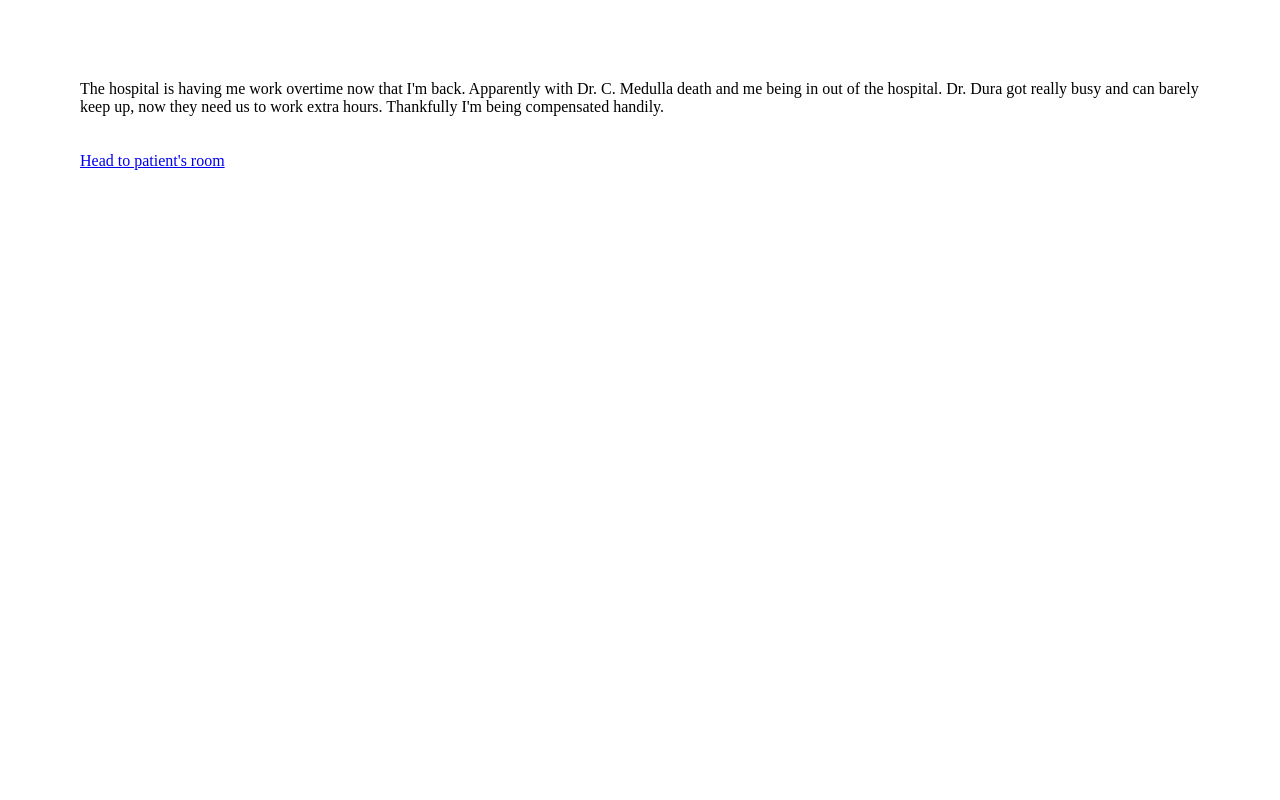
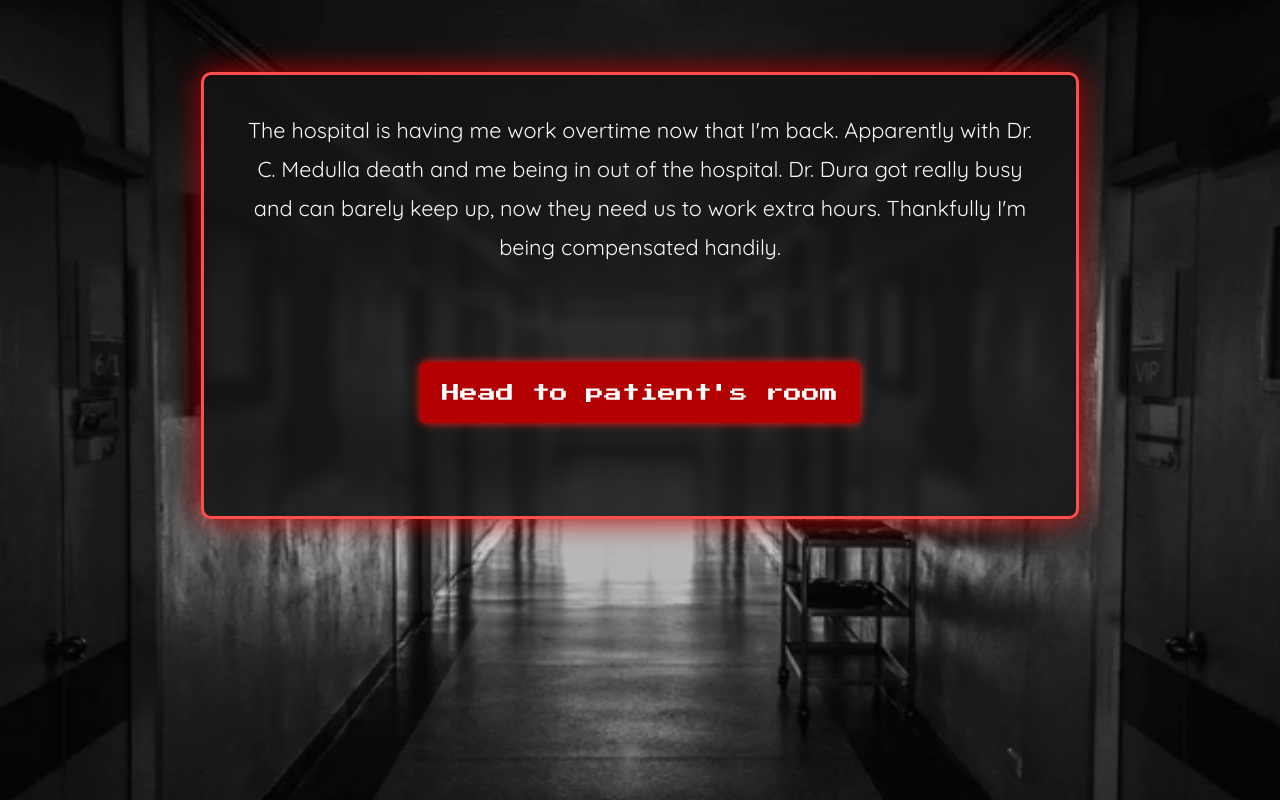
Before and after one commit to xshge/NewArcade, a plain HTML site: page seniorDoc_4.html in a window 1280 px wide. Drawn offline with Linux system fonts and the light colour scheme.

Commit message:
Update seniorDoc_4.html

```diff
--- a/seniorDoc_4.html
+++ b/seniorDoc_4.html
@@ -5,12 +5,147 @@
       type="image/png"
       href="favicon.png">
 <title>game</title>
-<style>
-	body {
-		margin:40px;
-		padding:40px;
-	}
-</style>
+  <style>
+    @import url('https://fonts.googleapis.com/css2?family=Press+Start+2P&family=Quicksand:wght@400;600&display=swap');
+
+    html {
+      font-size: 18px;
+    }
+
+    body {
+      margin: 0;
+      font-family: 'Quicksand', sans-serif;
+      color: #e3e3e3;
+      padding: 2rem;
+      text-align: center;
+      background: #000;
+      overflow: hidden;
+      cursor: url('crosshair.cur'), crosshair;
+    }
+
+    /* Headline style */
+    h1 {
+      font-size: 2.5rem;
+      margin-bottom: 1rem;
+      color: #ff4d4f;
+      text-shadow: 0 0 10px #ff4d4f;
+    }
+
+    /* Main game area */
+    #gameArea {
+      font-size: 1.2rem;
+      line-height: 1.8;
+      margin: 2rem auto;
+      max-width: 800px;
+      background: rgba(20, 20, 20, 0.85);
+      padding: 2rem;
+      border: 3px solid #ff4d4f;
+      border-radius: 10px;
+      box-shadow: 0 0 30px #b80000;
+      color: #f8f8f8;
+      backdrop-filter: blur(6px);
+    }
+
+    /* Interactive links */
+    a {
+      display: inline-block;
+      margin: 1rem 0.5rem;
+      font-size: 1rem;
+      font-family: 'Press Start 2P', cursive;
+      color: #fff;
+      background-color: #b30000;
+      padding: 0.8rem 1.2rem;
+      border-radius: 6px;
+      text-decoration: none;
+      transition: background-color 0.2s ease, transform 0.2s ease;
+      box-shadow: 0 0 10px #ff1a1a;
+    }
+
+    /* Hover effect */
+    a:hover {
+      background-color: #e60000;
+      transform: scale(1.05);
+      box-shadow: 0 0 15px #ff4d4f;
+    }
+
+    /* Background scroll animation */
+    body::before {
+      content: "";
+      position: fixed;
+      top: 0;
+      left: 0;
+      width: 100vw;
+      height: 100vh;
+      background: url('hospital_dark_bg.png') center center / cover no-repeat,
+        radial-gradient(ellipse at center, #000000 0%, #121212 100%);
+      background-attachment: fixed;
+      z-index: -2;
+      animation: bgScroll 30s linear infinite;
+      opacity: 0.9;
+    }
+
+    /* Flicker animation */
+    .flicker {
+      animation: flicker 1.5s infinite;
+    }
+
+    @keyframes flicker {
+
+      0%,
+      18%,
+      22%,
+      25%,
+      53%,
+      57%,
+      100% {
+        opacity: 1;
+      }
+
+      20%,
+      24%,
+      55% {
+        opacity: 0.4;
+      }
+    }
+
+    @keyframes bgScroll {
+      0% {
+        background-position: center 0%;
+      }
+
+      100% {
+        background-position: center 100%;
+      }
+    }
+
+    /* Mobile responsiveness */
+    @media (max-width: 600px) {
+      html {
+        font-size: 10px;
+        /* ↑ Larger base font size for scaling */
+      }
+
+      #gameArea {
+        font-size: 1.2rem;
+        /* ↑ Bigger paragraph text inside game area */
+        padding: 1.6rem;
+        /* ↑ Extra space for breathing room */
+      }
+
+      a {
+        font-size: 1rem;
+        /* ↑ Link text size */
+        padding: 1rem 1.5rem;
+        /* ↑ More tappable button size */
+        line-height: 1.4;
+      }
+
+      h1 {
+        font-size: 2.2rem;
+        /* ↑ Headline size */
+      }
+    }
+  </style>
 <script>
 
 var embedDat = "%7B%22START%22:%5B%5D,%22SENIORDOC%22:%5B%5B%22The%20hospital%20is%20having%20me%20work%20overtime%20now%20that%20I'm%20back.%20Apparently%20with%20Dr.%20C.%20Medulla%20death%20and%20me%20being%20in%20out%20of%20the%20hospital.%20Dr.%20Dura%20got%20really%20busy%20and%20can%20barely%20keep%20up,%20now%20they%20need%20us%20to%20work%20extra%20hours.%20Thankfully%20I'm%20being%20compensated%20handily.%22%5D,%5B%22%22%5D,%5B%22%22%5D,%5B%22Head%20to%20patient's%20room%22,%22ROOM%22%5D,%5B%22%22%5D%5D,%22__STARTSECTION__%22:%22SENIORDOC%22,%22ROOM%22:%5B%5B%22Todays%20patient%20came%20in%20with%20pain%20instead%20their%20ear.%20After%20taking%20a%20quick%20look,%20I%20told%20them%20they%20have%20an%20external%20ear%20infection.%20Prescribed%20them%20them%20antibiotics%20and%20sent%20them%20on%20their%20way.%20Better%20make%20my%20way%20over%20to%20the%20next%20patient's%20room%20so%20things%20stay%20under%20control%20today.%22%5D,%5B%22%22%5D,%5B%22End%22,%22END%22%5D,%5B%22%22%5D%5D,%22END%22:%5B%5B%22DM:%20This%20wraps%20up%20your%20fourth%20clue.%20Check%20the%20Patient's%20Room%20for%20your%20tableau.%22%5D%5D%7D";
```
